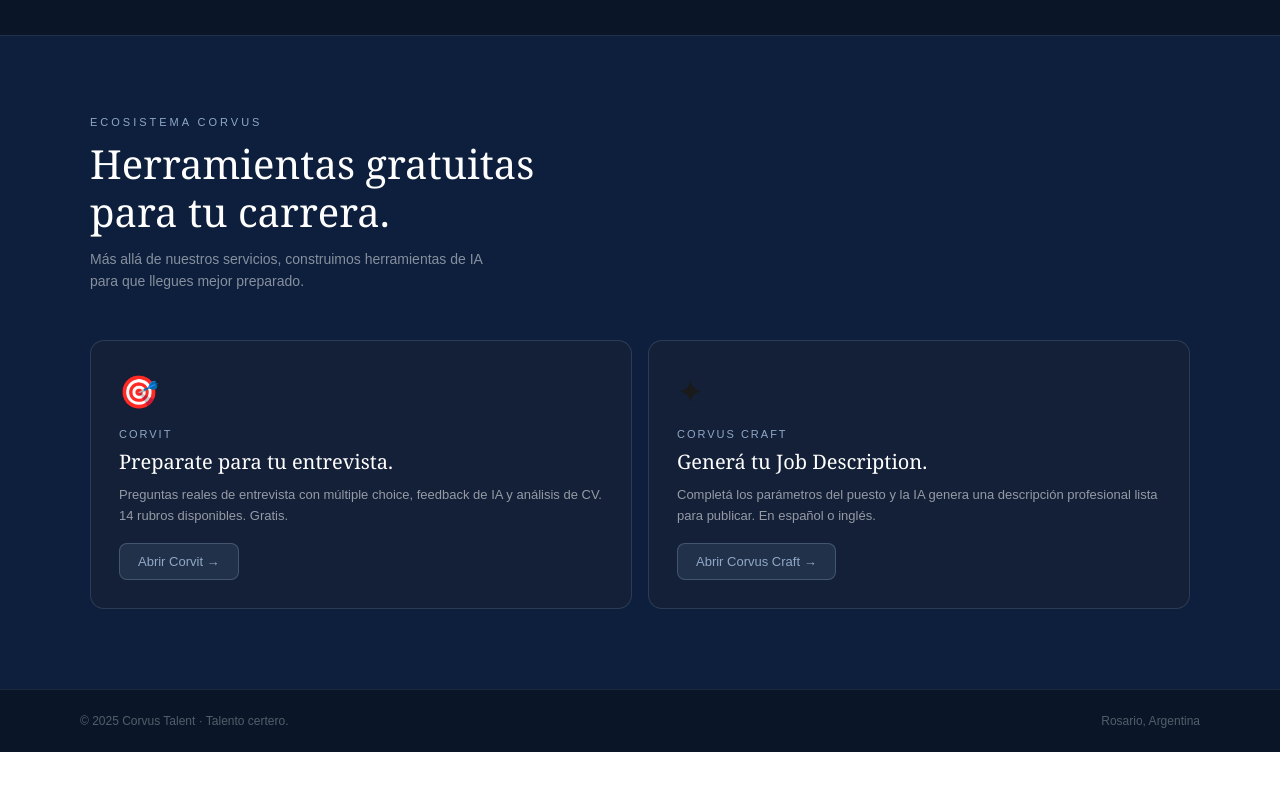
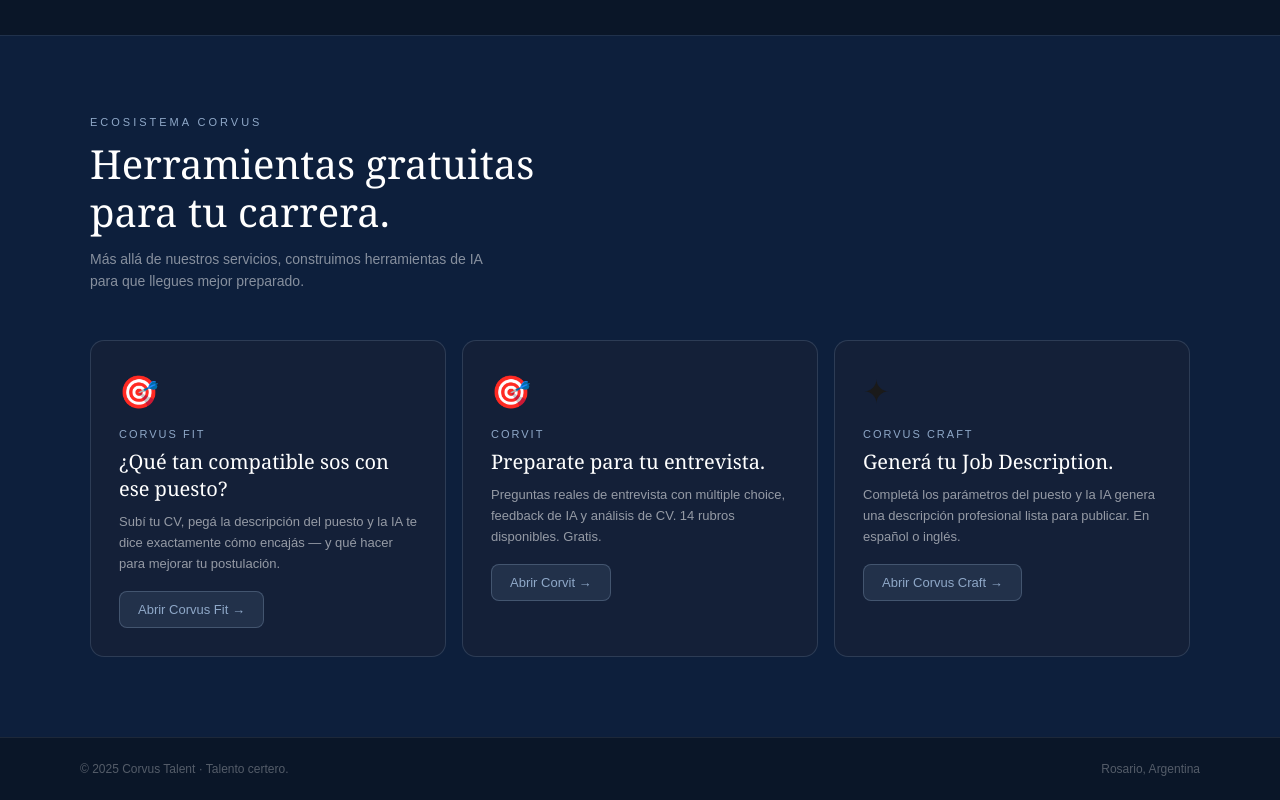
Before and after one commit to corvustalent/corvus-talent, a plain HTML site: page index.html in a window 1280 px wide. Shown: the part 2671-3471 px from the top of the page. Before the commit the page ends 3423 px from the top, so only its background shows below. Drawn offline with Linux system fonts and the light colour scheme.

Commit message:
Update index.html

```diff
--- a/index.html
+++ b/index.html
@@ -215,6 +215,17 @@
     </div>
     <div style="display:grid;grid-template-columns:repeat(auto-fit,minmax(280px,1fr));gap:16px">
 
+      <!-- CORVUS FIT -->
+      <div style="background:#142038;border:1px solid rgba(143,168,200,0.2);border-radius:14px;padding:28px;display:flex;flex-direction:column;gap:16px">
+        <div style="font-size:32px">🎯</div>
+        <div>
+          <div style="font-size:11px;color:#8FA8C8;letter-spacing:2px;text-transform:uppercase;margin-bottom:8px;font-family:Arial,sans-serif">Corvus Fit</div>
+          <h3 style="font-family:Georgia,serif;font-size:20px;font-weight:400;color:#FFFFFF;margin-bottom:10px" id="fit-card-title">¿Qué tan compatible sos con ese puesto?</h3>
+          <p style="font-size:13px;color:rgba(255,255,255,0.55);line-height:1.6;font-family:Arial,sans-serif" id="fit-card-desc">Subí tu CV, pegá la descripción del puesto y la IA te dice exactamente cómo encajás — y qué hacer para mejorar tu postulación.</p>
+        </div>
+        <a href="/corvus-fit" style="display:inline-flex;align-items:center;gap:8px;background:rgba(143,168,200,0.12);border:1px solid rgba(143,168,200,0.3);border-radius:8px;padding:10px 18px;color:#8FA8C8;font-size:13px;text-decoration:none;font-family:Arial,sans-serif;transition:all 0.2s;width:fit-content" id="fit-card-btn">Abrir Corvus Fit →</a>
+      </div>
+
       <!-- CORVIT -->
       <div style="background:#142038;border:1px solid rgba(143,168,200,0.2);border-radius:14px;padding:28px;display:flex;flex-direction:column;gap:16px">
         <div style="font-size:32px">🎯</div>
@@ -251,6 +262,9 @@
 <script>
 const t={
   es:{
+    'fit-card-title':'¿Qué tan compatible sos con ese puesto?',
+    'fit-card-desc':'Subí tu CV, pegá la descripción del puesto y la IA te dice exactamente cómo encajás.',
+    'fit-card-btn':'Abrir Corvus Fit →',
     'eco-eyebrow':'Ecosistema Corvus',
     'eco-title':'Herramientas gratuitas<br>para tu carrera.',
     'eco-sub':'Más allá de nuestros servicios, construimos herramientas de IA para que llegues mejor preparado.',
@@ -277,6 +291,9 @@ const t={
     'about-label':'SOBRE MÍ','about-title':'Founder · Corvus Talent',
     'about-desc':'Técnico en Recursos Humanos con más de 6 años de experiencia en Recruiting y Sourcing IT. Sé exactamente qué buscan los recruiters — porque soy uno de ellos. Actualmente cursando la Licenciatura en Filosofía en la UNR, integrando enfoques estratégicos y humanos en el acompañamiento de carrera.',
     'contact-label':'CONTACTO','contact-h2':'Hablemos','contact-loc':'Rosario, Argentina · Remote-ready','contact-btn':'Escribinos','contact-wa-text':'WhatsApp',
+    'fit-card-title':'How compatible are you with that role?',
+    'fit-card-desc':'Upload your CV, paste the job description and AI tells you exactly how you fit — and what to do to improve.',
+    'fit-card-btn':'Open Corvus Fit →',
     'eco-eyebrow':'Corvus Ecosystem',
     'eco-title':'Free tools<br>for your career.',
     'eco-sub':'Beyond our services, we build AI tools to help you arrive better prepared.',
```
